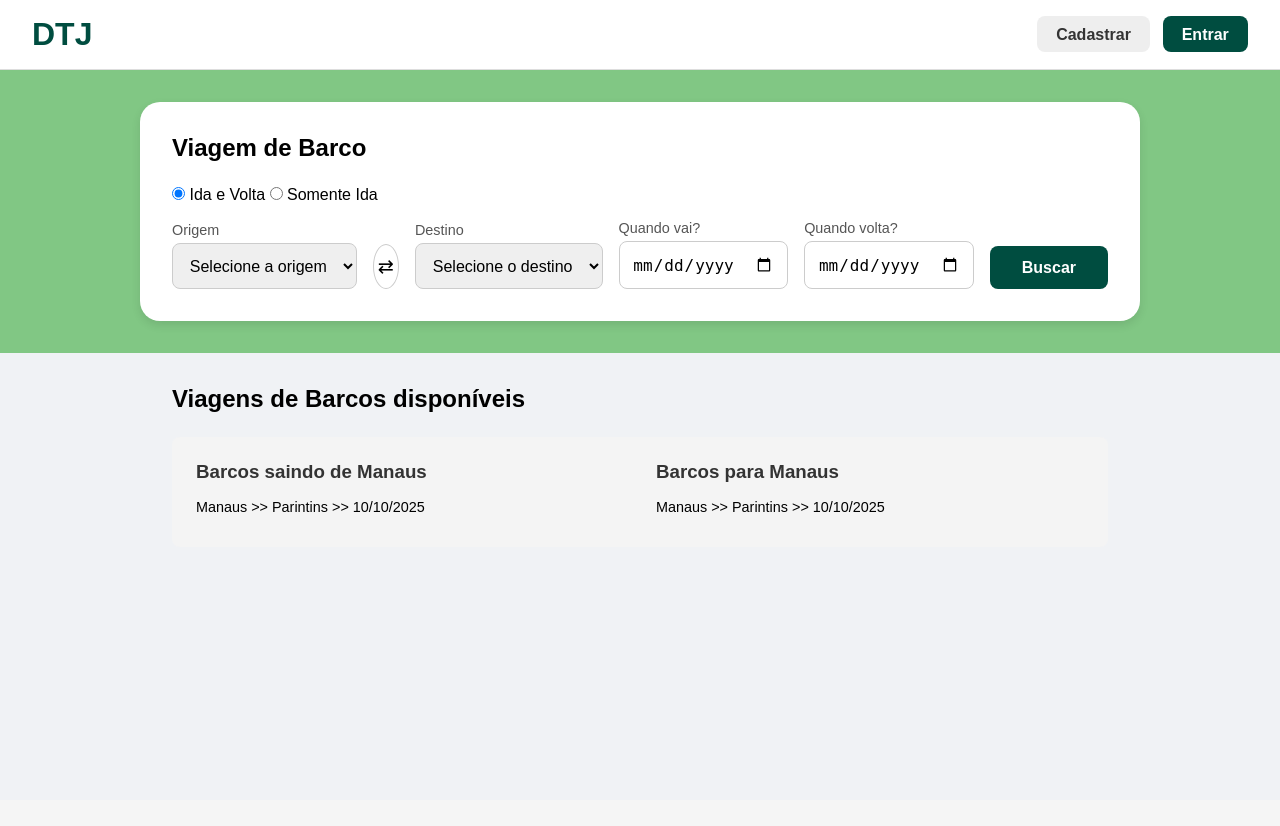
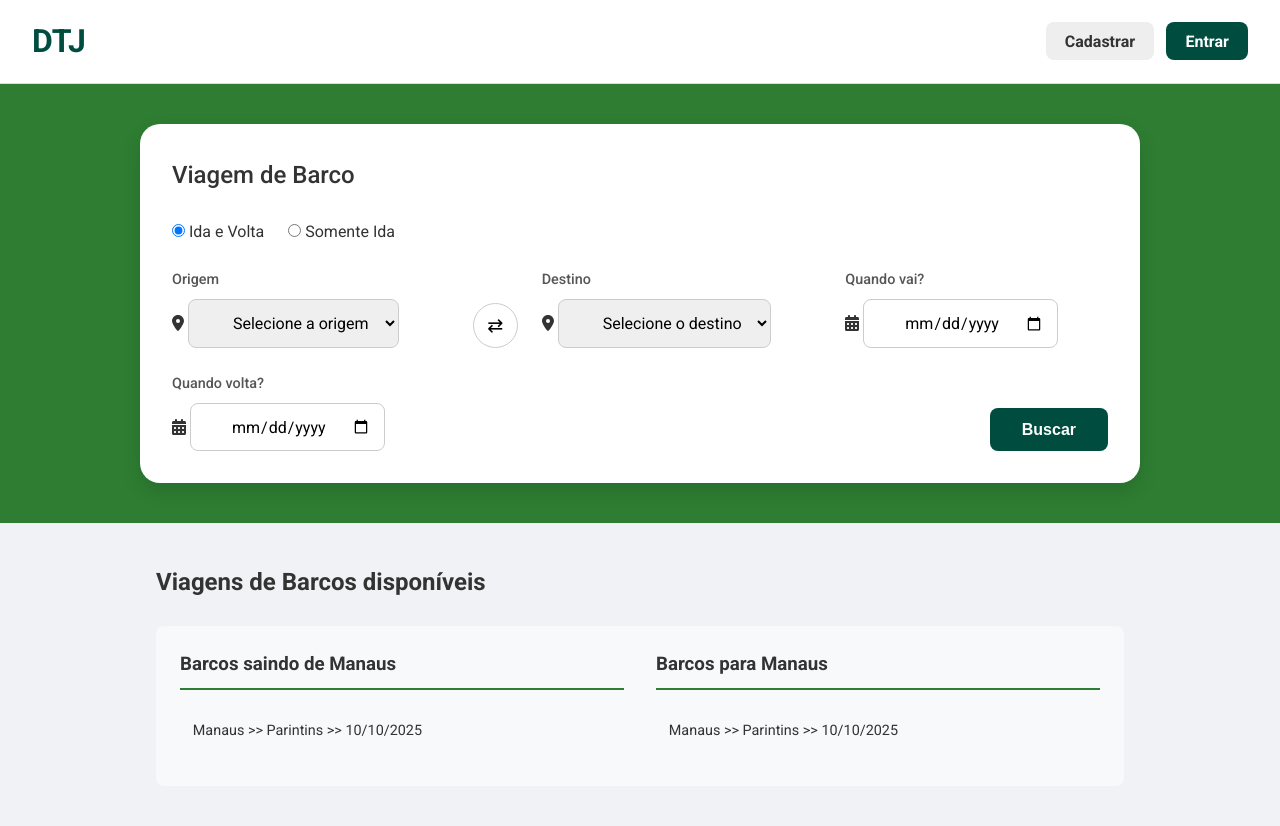
Before and after one commit to htaquita/Oficina-de-Software, a Django app: template core/templates/index.html in a window 1280 px wide. Before the commit the page ends 512 px from the top, so only its background shows below. Run offline with Django 5.2, Linux system fonts and the light colour scheme; the template is opened without the code that fills it: values that come from a table or form of the project are taken from there, others are empty; data comes from the database, SQL or seed files in the repository; both versions use the stored data as it was after the commit; parts of the project's set-up code (start-up, migrations or seed data) failed here and were passed over; some libraries are stand-ins or nearby versions.

Commit message:
Melhora no sistema

```diff
--- a/core/static/css/style.css
+++ b/core/static/css/style.css
@@ -6,8 +6,10 @@
 }
 
 body {
-    font-family: Arial, sans-serif;
+    font-family: 'Roboto', sans-serif; /* <-- NOVA FONTE APLICADA */
     background-color: #f0f2f5;
+    color: #333;
+    line-height: 1.6;
 }
 
 /* Cabeçalho */
@@ -23,7 +25,7 @@ body {
 .logo {
     font-size: 2rem;
     font-weight: bold;
-    color: #004d40; /* Verde escuro */
+    color: #004d40;
 }
 
 .navegacao a {
@@ -32,22 +34,29 @@ body {
     border-radius: 8px;
     margin-left: 0.5rem;
     font-weight: bold;
+    transition: all 0.2s ease-in-out; /* <-- Efeito de transição */
 }
 
 .btn-secundario {
     background-color: #eee;
     color: #333;
 }
+.btn-secundario:hover {
+    background-color: #ddd; /* <-- Efeito de hover */
+}
 
 .btn-principal {
-    background-color: #004d40; /* Verde escuro */
+    background-color: #004d40;
     color: #fff;
+}
+.btn-principal:hover {
+    background-color: #00695c; /* <-- Efeito de hover */
 }
 
 /* Seção de Busca */
 .busca-viagem {
-    background-color: #81c784; /* Verde claro */
-    padding: 2rem;
+    background-color: #2e7d32; /* Tom de verde mais sóbrio */
+    padding: 2.5rem 1rem;
 }
 
 .form-container {
@@ -56,32 +65,50 @@ body {
     background-color: #fff;
     padding: 2rem;
     border-radius: 20px;
-    box-shadow: 0 4px 10px rgba(0,0,0,0.1);
+    box-shadow: 0 8px 20px rgba(0,0,0,0.12); /* Sombra mais suave */
 }
 
 .form-container h2 {
     margin-bottom: 1.5rem;
+    font-weight: 500;
 }
 
 .opcoes-viagem {
-    margin-bottom: 1rem;
+    margin-bottom: 1.5rem;
+    display: flex;
+    gap: 1.5rem;
 }
 
 .campos-busca {
     display: flex;
     align-items: flex-end;
-    gap: 1rem;
+    gap: 1.5rem; /* Mais espaçamento */
+    flex-wrap: wrap; /* Para telas menores */
 }
 
 .campo {
     display: flex;
     flex-direction: column;
+    flex-grow: 1; /* Para os campos crescerem igualmente */
 }
 
 .campo label {
     font-size: 0.9rem;
-    margin-bottom: 0.3rem;
+    margin-bottom: 0.5rem;
     color: #555;
+    font-weight: 500;
+}
+
+/* NOVO: Wrapper para campo com ícone */
+.campo-com-icone {
+    position: relative;
+}
+.campo-com-icone i {
+    position: absolute;
+    left: 15px;
+    top: 50%;
+    transform: translateY(-50%);
+    color: #888;
 }
 
 .campo input, .campo select {
@@ -89,6 +116,10 @@ body {
     border: 1px solid #ccc;
     border-radius: 8px;
     font-size: 1rem;
+    font-family: 'Roboto', sans-serif;
+}
+.campo-com-icone input, .campo-com-icone select {
+    padding-left: 40px; /* Espaço para o ícone */
 }
 
 .btn-trocar {
@@ -99,6 +130,11 @@ body {
     background-color: #fff;
     cursor: pointer;
     font-size: 1.2rem;
+    transition: all 0.2s ease-in-out;
+}
+.btn-trocar:hover {
+    transform: rotate(180deg); /* Efeito de hover */
+    background-color: #f0f0f0;
 }
 
 .btn-buscar {
@@ -110,11 +146,15 @@ body {
     font-weight: bold;
     border-radius: 8px;
     cursor: pointer;
+    transition: background-color 0.2s ease-in-out;
+}
+.btn-buscar:hover {
+    background-color: #00695c;
 }
 
 /* Seção de Viagens Disponíveis */
 .viagens-disponiveis {
-    padding: 2rem;
+    padding: 2.5rem 1rem;
     max-width: 1000px;
     margin: 0 auto;
 }
@@ -127,7 +167,7 @@ body {
     display: grid;
     grid-template-columns: 1fr 1fr;
     gap: 2rem;
-    background-color: #f4f4f4;
+    background-color: #f8f9fa;
     padding: 1.5rem;
     border-radius: 8px;
 }
@@ -135,9 +175,70 @@ body {
 .lista h3 {
     margin-bottom: 1rem;
     color: #333;
+    border-bottom: 2px solid #2e7d32;
+    padding-bottom: 0.5rem;
 }
 
 .item-viagem {
     margin-bottom: 0.5rem;
     font-size: 0.9rem;
+    padding: 0.8rem;
+    border-radius: 6px;
+    transition: all 0.2s ease-in-out;
 }
+.item-viagem:hover {
+    background-color: #e9ecef; /* Efeito de hover */
+    transform: translateX(5px); /* Efeito de hover */
+}
+
+.nav-welcome {
+    color: #333;
+    font-weight: 500;
+    margin-right: 1.5rem;
+    align-self: center; /* Para alinhar verticalmente com os botões */
+}
+
+/* Adicione ao final de style.css */
+.django-messages {
+    max-width: 1000px;
+    margin: 1rem auto;
+    padding: 0;
+    list-style-type: none;
+}
+.django-messages p {
+    padding: 1rem;
+    margin-bottom: 1rem;
+    border-radius: 8px;
+    color: #fff;
+    font-weight: 500;
+}
+.django-messages .success {
+    background-color: #2e7d32; /* Verde */
+}
+.django-messages .error {
+    background-color: #c62828; /* Vermelho */
+}
+.django-messages .info {
+    background-color: #0277bd; /* Azul */
+}
+
+/* Adicione ao FINAL de style.css */
+
+/* ============== DESIGN RESPONSIVO ============== */
+/* Para telas com largura máxima de 768px (tablets e celulares) */
+@media (max-width: 768px) {
+
+    .cabecalho {
+        flex-direction: column;
+        gap: 1rem;
+    }
+
+    .campos-busca {
+        flex-direction: column; /* Coloca os campos um abaixo do outro */
+        align-items: stretch; /* Faz os campos ocuparem a largura total */
+    }
+
+    .listas-viagens {
+        grid-template-columns: 1fr; /* Transforma as duas colunas em uma só */
+    }
+}
--- a/core/templates/index.html
+++ b/core/templates/index.html
@@ -5,6 +5,10 @@
     <meta charset="UTF-8">
     <meta name="viewport" content="width=device-width, initial-scale=1.0">
     <title>DTJ - Passagens de Barco</title>
+    <script src="https://kit.fontawesome.com/seu-codigo-aqui.js" crossorigin="anonymous"></script> <script src="https://cdnjs.cloudflare.com/ajax/libs/font-awesome/6.5.2/js/all.min.js" crossorigin="anonymous"></script>
+    <link rel="preconnect" href="https://fonts.googleapis.com">
+    <link rel="preconnect" href="https://fonts.gstatic.com" crossorigin>
+    <link href="https://fonts.googleapis.com/css2?family=Roboto:wght@400;500;700&display=swap" rel="stylesheet">
     <link rel="stylesheet" href="{% static 'css/style.css' %}">
 </head>
 <body>
@@ -12,12 +16,26 @@
     <header class="cabecalho">
         <div class="logo">DTJ</div>
         <nav class="navegacao">
+            {% if user.is_authenticated %}
+                <span class="nav-welcome">Olá, {{ user.username }}</span>
+                <a href="{% url 'logout' %}" class="btn-secundario">Sair</a>
+            {% else %}
                 <a href="{% url 'registrar' %}" class="btn-secundario">Cadastrar</a>
-            <a href="#" class="btn-principal">Entrar</a>
+                <a href="{% url 'login' %}" class="btn-principal">Entrar</a>
+            {% endif %}
         </nav>
     </header>
 
     <main>
+
+        {% if messages %}
+            <div class="django-messages">
+                {% for message in messages %}
+                    <p class="{{ message.tags }}">{{ message }}</p>
+                {% endfor %}
+            </div>
+        {% endif %}
+
         <section class="busca-viagem">
             <div class="form-container">
                 <h2>Viagem de Barco</h2>
@@ -27,8 +45,11 @@
                         <label><input type="radio" name="tipo-viagem" value="somente-ida"> Somente Ida</label>
                     </div>
                     <div class="campos-busca">
+
                         <div class="campo">
                             <label>Origem</label>
+                            <div class="campo-com-icone">
+                                <i class="fa-solid fa-location-dot"></i>
                                 <select id="origem" name="origem">
                                     <option value="">Selecione a origem</option>
                                     {% for cidade in cidades %}
@@ -36,9 +57,14 @@
                                     {% endfor %}
                                 </select>
                             </div>
+                        </div>
+
                         <button type="button" class="btn-trocar">&#8644;</button>
+
                         <div class="campo">
                             <label>Destino</label>
+                            <div class="campo-com-icone">
+                                <i class="fa-solid fa-location-dot"></i>
                                 <select id="destino" name="destino">
                                     <option value="">Selecione o destino</option>
                                     {% for cidade in cidades %}
@@ -46,14 +72,24 @@
                                     {% endfor %}
                                 </select>
                             </div>
+                        </div>
+
                         <div class="campo">
                             <label>Quando vai?</label>
+                            <div class="campo-com-icone">
+                                <i class="fa-solid fa-calendar-days"></i>
                                 <input type="date" id="data-ida" name="data_ida">
                             </div>
+                        </div>
+
                         <div class="campo" id="campo-data-volta">
                             <label>Quando volta?</label>
+                            <div class="campo-com-icone">
+                                <i class="fa-solid fa-calendar-days"></i>
                                 <input type="date" id="data-volta" name="data_volta">
                             </div>
+                        </div>
+
                         <button type="submit" class="btn-buscar">Buscar</button>
                     </div>
                 </form>
--- a/core/templates/registrar.html
+++ b/core/templates/registrar.html
@@ -67,7 +67,7 @@
             <button type="submit" class="btn-principal" style="width: 100%; padding: 0.8rem; font-size: 1.1rem;">Registrar</button>
         </form>
         <br>
-        <p>Já tem uma conta? <a href="#">Faça o login</a></p>
+        <p>Já tem uma conta? <a href="{% url 'login' %}">Faça o login</a></p>
     </div>
 </body>
 </html>
--- a/core/urls.py
+++ b/core/urls.py
@@ -8,4 +8,5 @@ urlpatterns = [
     path('buscar/', views.buscar, name='buscar'),
     path('registrar/', views.registrar, name='registrar'),
     path('login/', views.login_view, name='login'),
+    path('logout/', views.logout_view, name='logout'),
 ]
```
Also changed, not shown: core/templates/login.html (added, +37 -0 lines), core/views.py (+43 -6 lines), db.sqlite3. Lines whose indentation alone changed are shown as unchanged.
